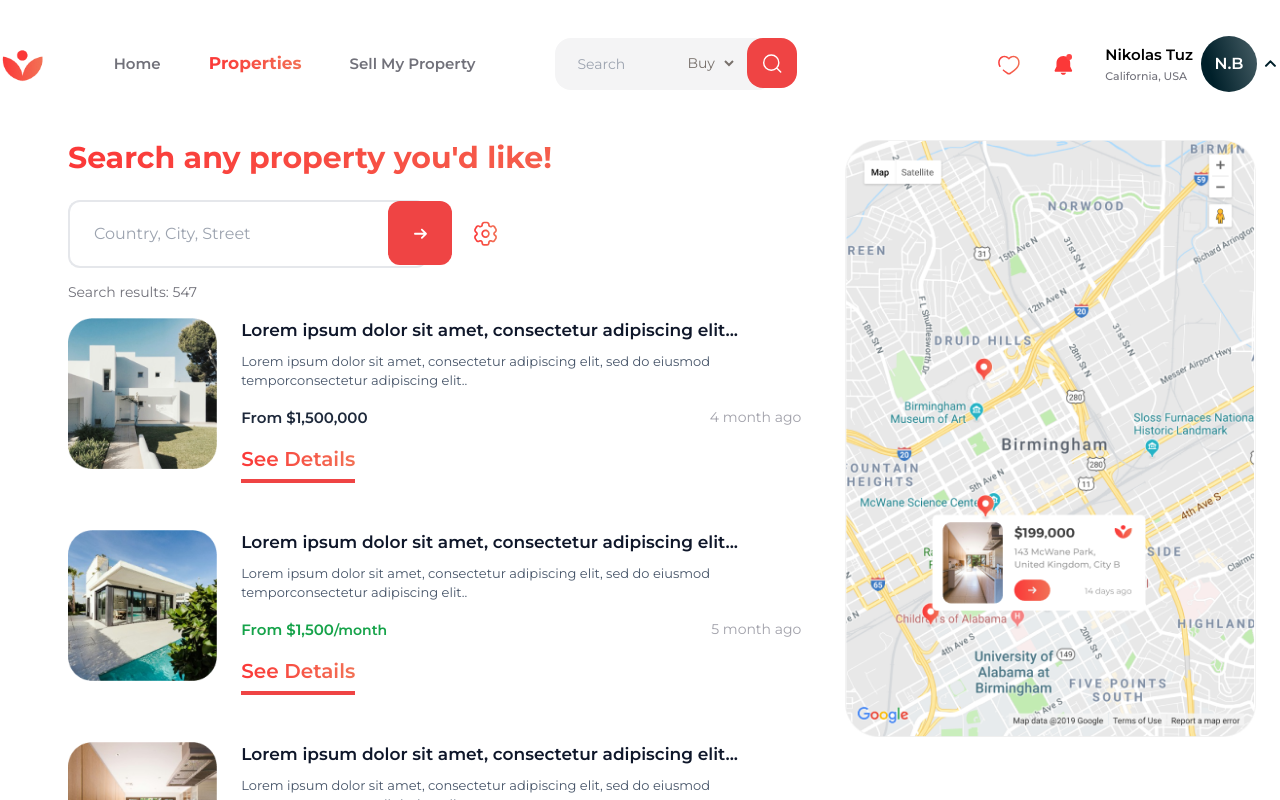
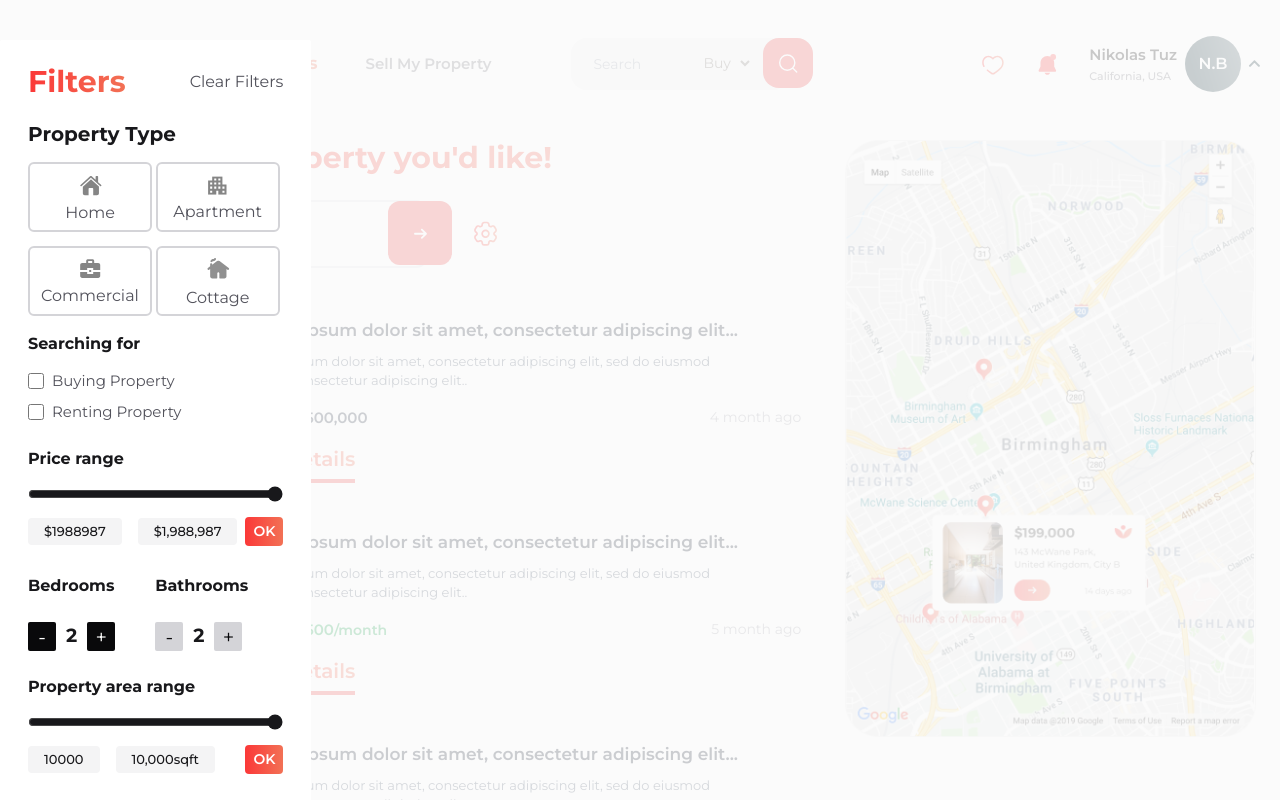
Before and after one commit to HumptyDumpy01/viaproperty-app, a Next.js app: page /properties in a window 1280 px wide. Both pictures are taken after a click on the element 485 px from the left and 234 px from the top of the page. Shown: the top 800 px of the page. Built offline with nearby package versions, Linux system fonts and the light colour scheme.

Commit message:
user can open and close the filter.

```diff
--- a/app/properties/[id]/page.tsx
+++ b/app/properties/[id]/page.tsx
@@ -22,8 +22,6 @@ import LeaveComment from '@/components/PropertyDescription/Layout/LeaveComment';
 import CallToActionBlock from '@/components/Layout/Cta/CallToActionBlock';
 import FeaturedProperties from '@/components/Home/Layout/FeaturedProperties';
 import ViapropertySidebar from '@/components/Layout/Sidebar/ViapropertySidebar';
-import { Provider } from 'react-redux';
-import store from '@/store/store';
 
 /*type PropertyDescriptionType = {
   // children: ReactNode;
@@ -52,7 +50,6 @@ export default function PropertyDescription(/*{  }: PropertyDescriptionType*/) {
   };
 
   return (
-    <Provider store={store}>
     <main className={`mb-24`}>
       <div className={`max-w-[1320px] mx-auto w-full px-3 bp-480:px-6`}>
         <div className={`grid grid-cols-property-description mt-10 gap-5`}>
@@ -133,6 +130,5 @@ export default function PropertyDescription(/*{  }: PropertyDescriptionType*/) {
           headingLabel={`You might also like...`} headingSpan={`based on your search!`} headingHref={`/properties`} />
       </div>
     </main>
-    </Provider>
   );
 }
--- a/components/Layout/Filter/SearchResults/SearchResults.tsx
+++ b/components/Layout/Filter/SearchResults/SearchResults.tsx
@@ -12,6 +12,7 @@ import PropertyImg3 from '@/assets/properties/property-3.png';
 import PropertyImg4 from '@/assets/properties/property-4.png';
 import PropertyImg5 from '@/assets/properties/property-5.png';
 import SearchResultsMetrics from '@/components/Layout/Filter/SearchResults/SearchResultsMetrics';
+import ReduxProvider from '@/components/Layout/Provider/ReduxProvider';
 
 export default function SearchResults(/*{  }: SearchResultsType*/) {
   return (
@@ -20,7 +21,9 @@ export default function SearchResults(/*{  }: SearchResultsType*/) {
         <h3 className={`bg-clip-text text-transparent bg-linear-main-red mb-6
           text-3xl font-bold`}>Search any property you&#39;d
           like!</h3>
-        <FormSearch />
+        <ReduxProvider>
+          <FormSearch />
+        </ReduxProvider>
         <SearchResultsMetrics results={547} />
         <div className={`flex flex-col gap-9`}>
           <CardPropertyHorizontal type={`buy`} createdAt={`4`}
--- a/components/Layout/Form/FormSearch.tsx
+++ b/components/Layout/Form/FormSearch.tsx
@@ -1,4 +1,4 @@
-// 'use client';
+'use client';
 
 /*type FormSearchType = {
   // children: ReactNode;
@@ -6,15 +6,18 @@
 
 import InputSearch from '@/components/UI/Input/InputSearch';
 import ViapropertyIcon from '@/components/UI/Icon/ViapropertyIcon';
+import { useCartDispatch } from '@/store/hooks';
+import { propertiesActions } from '@/store/features/properties';
 
 export default function FormSearch(/*{  }: FormSearchType*/) {
+  const dispatch = useCartDispatch();
   return (
     <>
       <form className={`relative flex`}>
         <div className={`flex bp-620:items-center justify-center gap-4 bp-620:gap-11 flex-col bp-620:flex-row`}>
           <InputSearch placeholder={`Country, City, Street`} />
           <div className={`flex gap-4`}>
-            <div className={` bp-1364:hidden`}>
+            <div className={` bp-1364:hidden`} onClick={() => dispatch(propertiesActions.toggleFilter(true))}>
               <ViapropertyIcon icon={`settings`}
                                animation={`duration-200 bp-620:hover:scale-150 bp-620:w-[27px] bp-620:h-[28px] `} />
             </div>
--- a/components/Layout/Navigation/Navigation.tsx
+++ b/components/Layout/Navigation/Navigation.tsx
@@ -16,11 +16,11 @@ export default function Navigation(/*{  }: NavigationType*/) {
   const [navigationOpen, setNavigationOpen] = useState<boolean>(false);
   return (
     <>
-      <div onClick={() => setNavigationOpen(false)} className={`inset-0 w-screen h-screen fixed bg-white/95 z-50 bp-1178:opacity-0 opacity-100 pointer-events-hidden
-      bp-1178:pointer-events-none ${navigationOpen ? `translate-x-0` : `translate-x-full`} transition-all duration-300`}>
+      <div onClick={() => setNavigationOpen(false)} className={`inset-0 w-screen h-screen fixed bg-white/95 z-50 bp-1178:opacity-0 pointer-events-hidden
+      bp-1178:pointer-events-none ${navigationOpen ? `translate-x-0 opacity-100` : `translate-x-full  opacity-0`} transition-all duration-300`}>
         <NavigationFullScreen setNavigationOpen={setNavigationOpen} />
       </div>
-      <div className={`max-w-7xl mx-auto w-full mt-9`}>
+      <div className={`max-w-7xl mx-auto w-full mt-9 px-4`}>
         <nav className={`flex items-center`}>
           <Logo link href={`/`} label={``} />
           <div className={`flex mr-4 bp-1178:hidden`}>
--- /dev/null
+++ b/components/Layout/Provider/ReduxProvider.tsx
@@ -0,0 +1,17 @@
+'use client';
+
+import { type ReactNode } from 'react';
+import { Provider } from 'react-redux';
+import store from '@/store/store';
+
+type ReduxProviderType = {
+  children: ReactNode;
+}
+
+export default function ReduxProvider({ children }: ReduxProviderType) {
+  return (
+    <Provider store={store}>
+      {children}
+    </Provider>
+  );
+}
--- a/components/Properties/Layout/FilterPropertiesContainer.tsx
+++ b/components/Properties/Layout/FilterPropertiesContainer.tsx
@@ -1,17 +1,32 @@
-// 'use client';
+'use client';
 
 /*type FilterPropertiesContainerType = {
   // children: ReactNode;
 }*/
 
 import FilterProperties from '@/components/Layout/Filter/FilterProperties/FilterProperties';
+import { useCartDispatch, useCartSelector } from '@/store/hooks';
+import { propertiesActions } from '@/store/features/properties';
 
 export default function FilterPropertiesContainer(/*{  }: FilterPropertiesContainerType*/) {
+  const filterOpen = useCartSelector((state) => state.properties.openFilter);
+  const dispatch = useCartDispatch();
+
+  const hiddenFilter = `-translate-x-full opacity-0 pointer-events-none`;
+  const showFilter = `translate-x-0 opacity-100 pointer-events-auto`;
+
   return (
     <>
+      {filterOpen && (
+        <>
+          <div onClick={() => dispatch(propertiesActions.toggleFilter(false))}
+               className={`z-30 fixed bg-zinc-50/80 h-screen w-screen inset-0 bp-1364:opacity-0 bp-1364:pointer-events-none`}>
+          </div>
+        </>
+      )}
       <div
-        className={`absolute top-10 left-3 bp-1364:relative bp-1364:top-0 bg-white z-10 pt-6 bp-1364:pt-0 pl-2 bp-1364:pl-0 rounded-xl transition-all
-          duration-200 -translate-x-full bp-1364:translate-x-0 opacity-0 bp-1364:opacity-100 pointer-events-none bp-1364:pointer-events-auto`}>
+        className={`absolute top-10 left-0 bp-1364:relative bp-1364:top-0 bg-white z-40 pt-6 bp-1364:pb-0 pb-4 bp-1364:pt-0 px-7 bp-1364:pl-0 rounded-sm bp-1364:rounded-xl transition-all
+          duration-200 ${!filterOpen ? hiddenFilter : showFilter} bp-1364:translate-x-0 bp-1364:opacity-100  bp-1364:pointer-events-auto`}>
         <FilterProperties />
       </div>
     </>
--- a/components/Properties/Layout/PropertiesContainer.tsx
+++ b/components/Properties/Layout/PropertiesContainer.tsx
@@ -8,12 +8,15 @@ import FilterPropertiesContainer from '@/components/Properties/Layout/FilterProp
 import SearchResultsContainer from '@/components/Properties/Layout/SearchResultsContainer';
 import MapContainer from '@/components/Properties/Layout/MapContainer';
 import Pagination from '@/components/UI/Pagination/Pagination';
+import ReduxProvider from '@/components/Layout/Provider/ReduxProvider';
 
 export default function PropertiesContainer(/*{  }: PropertiesContainerType*/) {
   return (
     <div>
       <div className={`grid bp-1364:grid-cols-properties grid-cols-3 mt-12`}>
-        <FilterPropertiesContainer />
+        <ReduxProvider>
+          <FilterPropertiesContainer />
+        </ReduxProvider>
         <SearchResultsContainer />
         <MapContainer />
       </div>
--- a/components/UI/Input/Range.tsx
+++ b/components/UI/Input/Range.tsx
@@ -36,7 +36,7 @@ export default function Range({ min, max, maxFormatted, step, name, metric }: Ra
           <div className={`flex items-center justify-between gap-4`}>
               <span
                 className={`bg-zinc-100 px-4 py-1 text-[13px] rounded text-zinc-900 font-medium`}>
-                {metric === `dollars` ? `$${priceRange}` : `${priceRange} sqft`}</span>
+                {metric === `dollars` ? `$${priceRange}` : `${priceRange}`}</span>
             <span
               className={`bg-zinc-100 px-4 py-1 text-[13px] rounded text-zinc-900 font-medium`}>
             {metric === `dollars` ? `$${maxFormatted}` : `${maxFormatted}sqft`}</span>
```
Lines whose indentation alone changed are shown as unchanged.
